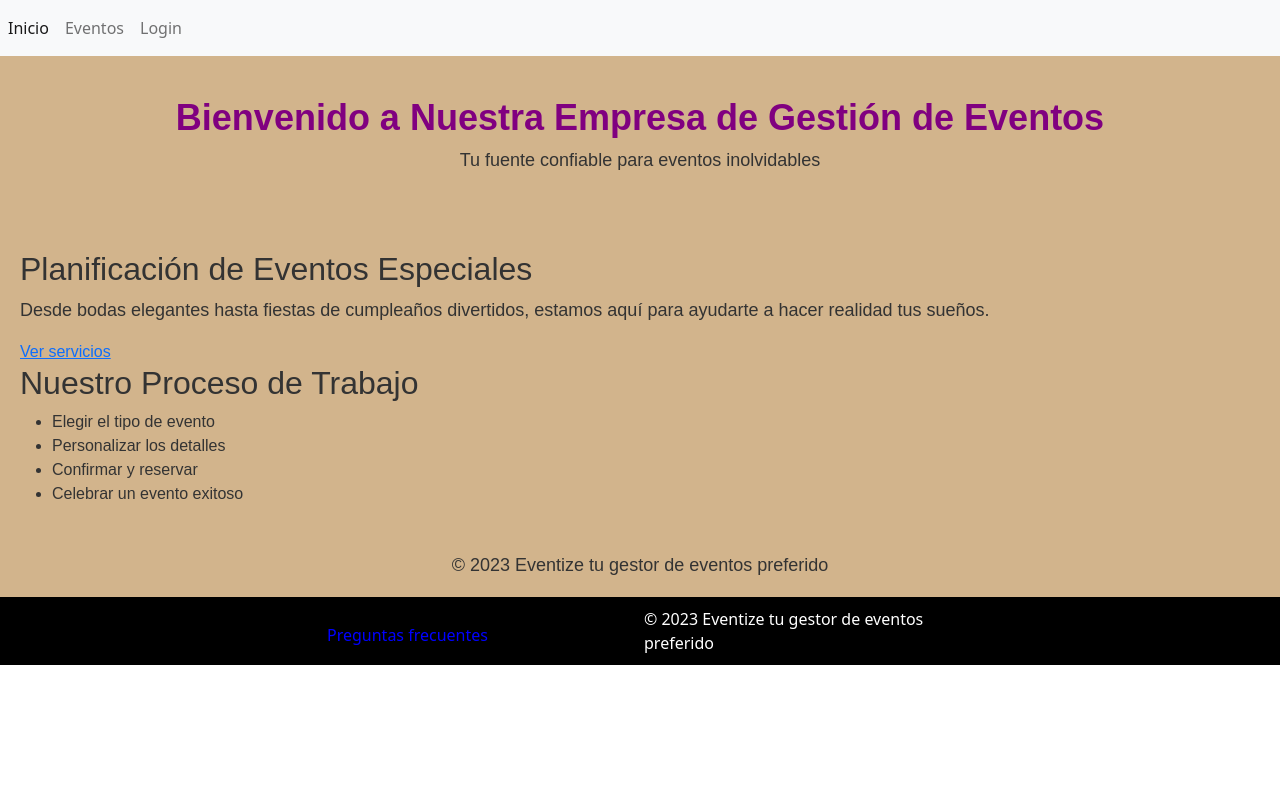
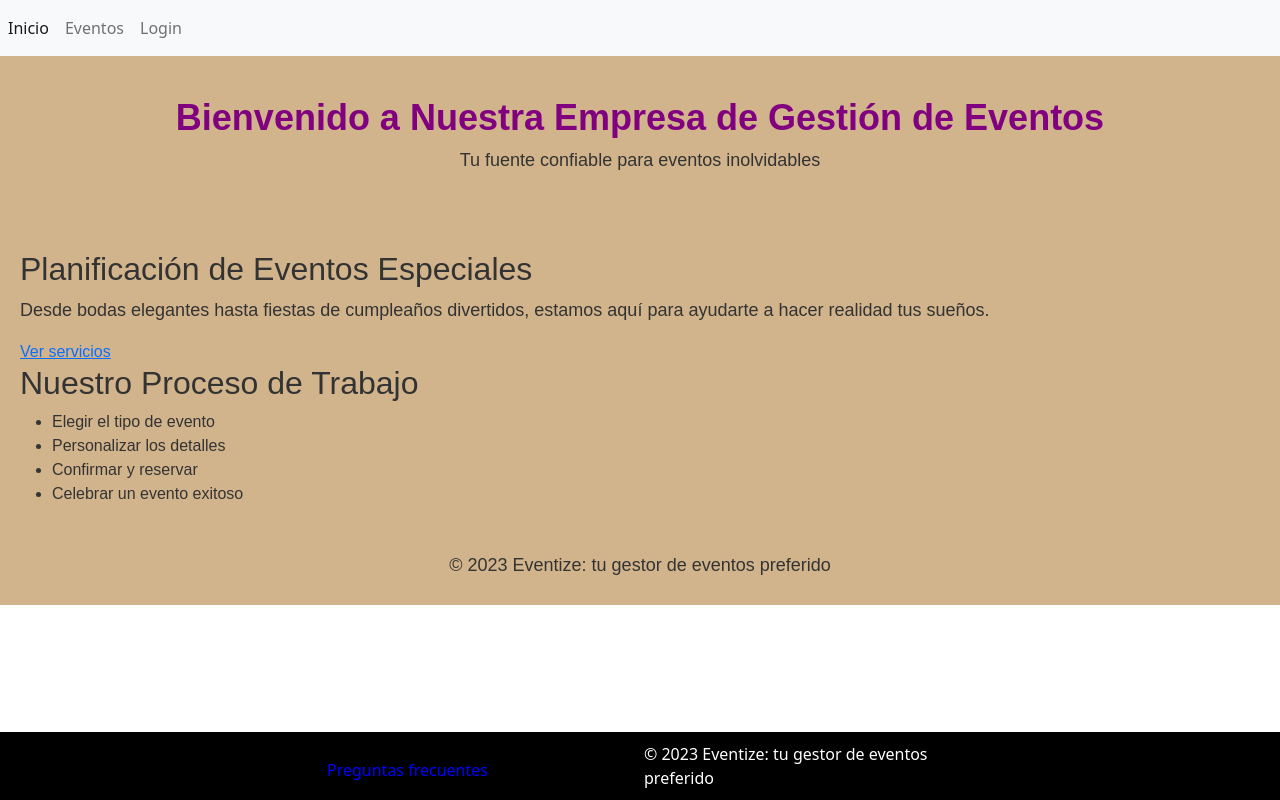
Before and after one commit to TC-Codingg/Eventize, an Angular app: page /inicio in a window 1280 px wide. Built offline with nearby package versions, Linux system fonts and the light colour scheme.

Commit message:
Implementación de función para eliminar invitados

```diff
--- a/src/app/data.service.ts
+++ b/src/app/data.service.ts
@@ -159,6 +159,18 @@ Invitar(Nombreinput :string, Apellidoinput: string, DNIinput: string){
   )
 }
 
+EliminarInv(ID: string){
+
+  console.log("borrar inv ", ID)
+  this.http.post(this.apiurl + "eliminarinvitado", {DNI: ID}).subscribe(
+    (response) => {
+       alert ("Invitado borrado");
+       this.router.navigate(['/eventos'])
+    }
+  )
+}
+
+
 private respuestaInv = new Subject<any>();
 private eventoID = new Number()
 verInv(ID: Number){
--- a/src/app/layout/footer/footer.component.css
+++ b/src/app/layout/footer/footer.component.css
@@ -14,3 +14,10 @@
 .row-custom p {
     margin: 0;
 }
+
+div {
+    position: fixed;
+    bottom: 0;
+    right: 0;
+    left: 0;
+}
--- a/src/app/layout/footer/footer.component.html
+++ b/src/app/layout/footer/footer.component.html
@@ -1,6 +1,6 @@
-<div class="row justify-content-center align-items-center g-2 row-custom">
+<div class="row justify-content-bottom align-items-center g-2 row-custom">
     <small class="col"></small>
     <a class="col" [routerLink]="['/faq']">Preguntas frecuentes</a>
-    <p class="col">&copy; 2023 Eventize tu gestor de eventos preferido</p>
+    <p class="col">&copy; 2023 Eventize: tu gestor de eventos preferido</p>
     <small class="col"></small>
 </div>
--- a/src/app/pages/admin/gestor-users/gestor-users.component.html
+++ b/src/app/pages/admin/gestor-users/gestor-users.component.html
@@ -1,7 +1,7 @@
 <h2>Invitados: </h2>
-  <ul *ngFor="let invitado of invitados" class="list-group">
+<ul *ngFor="let invitado of invitados" class="list-group">
     <li class="list-group-item d-flex justify-content-between align-items-center">
-        {{invitado.Nombre}} {{invitado.Apellido}} {{invitado. DNI}}
+        {{invitado.Nombre}} {{invitado.Apellido}} {{invitado. DNI}} <button (click)="EliminarInv(invitado.DNI)" type="button" class="btn btn-info">Eliminar</button>
     </li>
   </ul>
     <li class="list-group-item d-flex justify-content-between align-items-center">
--- a/src/app/pages/admin/gestor-users/gestor-users.component.ts
+++ b/src/app/pages/admin/gestor-users/gestor-users.component.ts
@@ -16,7 +16,7 @@ export class GestorUsersComponent implements OnInit {
       {
         Nombreinput: ["",[Validators.required]],
         Apellidoinput: ["",[Validators.required]],
-        DNIinput: ["",[Validators.required]]
+        DNIinput: ["",[Validators.required, Validators.minLength(8)]]
       }
     )
   }
@@ -48,5 +48,10 @@ export class GestorUsersComponent implements OnInit {
     alert("Invitando a " + this.Nombreinput.value + " " + this.Apellidoinput)
   }
 
+  EliminarInv(ID: string){
+
+    this.dataservice.EliminarInv(ID)
+  }
+
 
 }
--- a/src/app/pages/eventos/eventos.component.html
+++ b/src/app/pages/eventos/eventos.component.html
@@ -4,6 +4,7 @@
         <button type="button" [routerLink]="['/login']" class="btn btn-primary">Iniciar sesión</button>
     </div>
     <div *ngSwitchCase="true" class="container">
+        <h3>(Clickea en un evento para editarlo)</h3>
         <div class="table-responsive">
             <table class="table table-primary">
                 <thead>
@@ -62,7 +63,7 @@
                             </td>
 
                             <td>
-                                <input [ngModel]="Fechanew" formControlName="Fechanewinput">
+                                <input type="date" [ngModel]="Fechanew" formControlName="Fechanewinput">
                             </td>
                             <td><button type="submit" class="btn btn-warning"> Editar evento </button></td>
                         </tr>
--- a/src/app/pages/main/main.component.html
+++ b/src/app/pages/main/main.component.html
@@ -33,7 +33,7 @@
     </main>
 
     <footer>
-        <p>&copy; 2023 Eventize tu gestor de eventos preferido</p>
+        <p>&copy; 2023 Eventize: tu gestor de eventos preferido</p>
     </footer>
 </body>
 </html>
```
Also changed, not shown: src/app/server.js (+19 -0 lines), 1 other file (tests, documents, lock files or other folders).
